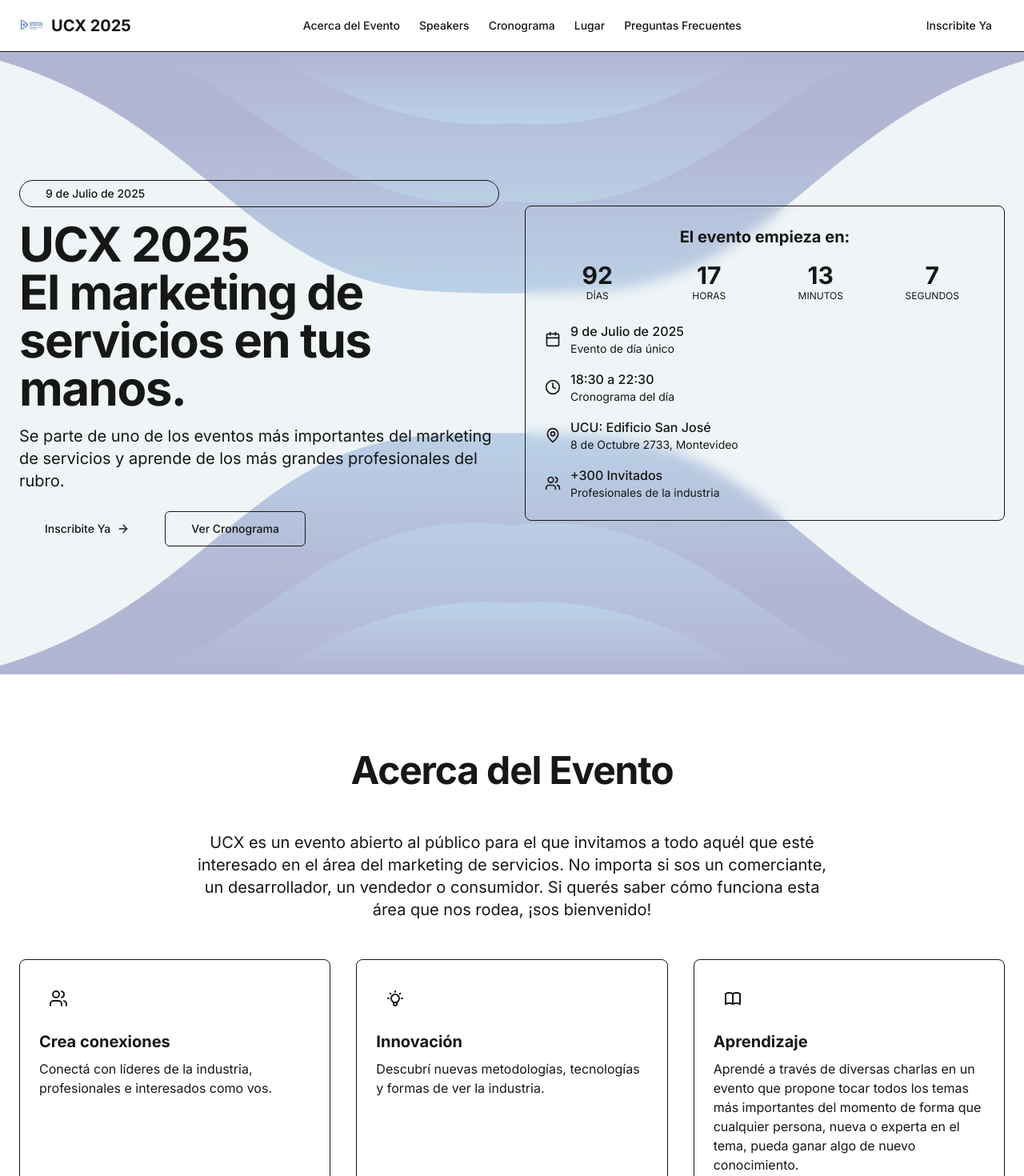
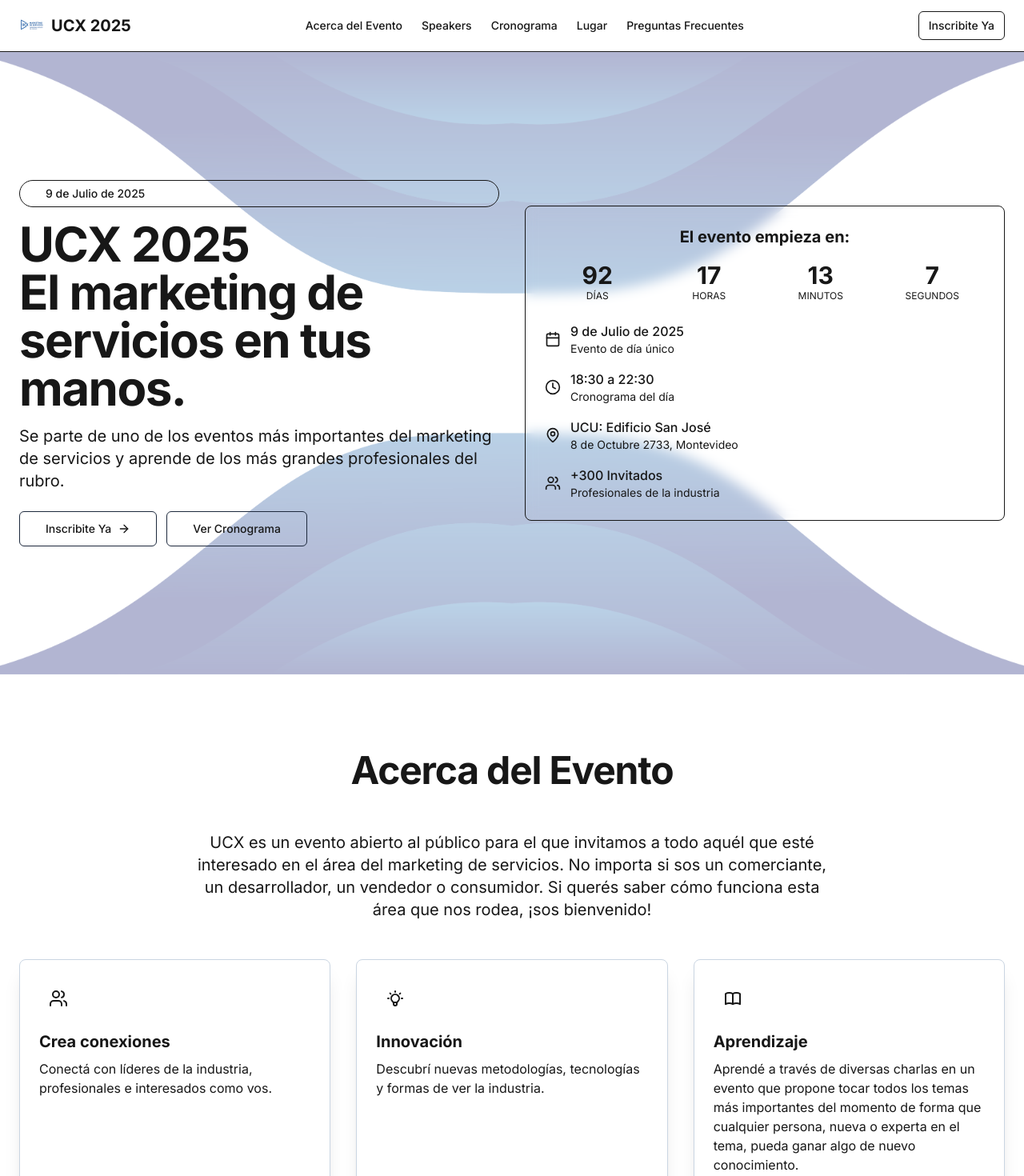
Before and after one commit to SantiagoPanozzo/alyssum, a Next.js app: page / in a window 1280 px wide. Shown: the top 1470 px of the page at 80% size. Built offline with nearby package versions, Linux system fonts and the light colour scheme.

Commit message:
Improved styling, added animations and cleaned up errors

```diff
--- a/package.json
+++ b/package.json
@@ -20,6 +20,7 @@
     "@radix-ui/react-slot": "^1.2.2",
     "@radix-ui/react-toast": "^1.2.13",
     "class-variance-authority": "^0.7.1",
+    "framer-motion": "^12.10.5",
     "lucide-react": "^0.508.0",
     "next": "15.2.4",
     "next-themes": "^0.4.6",
--- a/src/app/components/registration-form.tsx
+++ b/src/app/components/registration-form.tsx
@@ -67,7 +67,7 @@ export default function RegistrationForm() {
         <Label htmlFor="terms">Acepto los términos y condiciones del evento.</Label>
       </div>
 
-      <Button type="submit" className="w-full" disabled={isSubmitting}>
+      <Button type="submit" disabled={isSubmitting} className="w-full transition duration-300 hover:shadow-md hover:shadow-indigo-200 border border-indigo-300">
         {isSubmitting ? "Procesando..." : "Registro completo"}
       </Button>
     </form>
--- a/src/app/components/schedule-item.tsx
+++ b/src/app/components/schedule-item.tsx
@@ -9,7 +9,7 @@ interface ScheduleItemProps {
 
 export default function ScheduleItem({ time, title, speaker, location }: ScheduleItemProps) {
   return (
-    <div className="flex flex-col md:flex-row gap-4 p-4 rounded-lg border bg-background hover:bg-muted/50 transition-colors">
+    <div className="flex flex-col md:flex-row gap-4 p-4 rounded-lg border border-slate-300 bg-background hover:bg-muted/50 shadow-lg transition duration-300 hover:shadow-lg hover:shadow-indigo-300 ">
       <div className="md:w-1/4 font-medium flex items-center">
         <Clock className="h-4 w-4 text-primary mr-2 flex-shrink-0" />
         {time}
--- a/src/app/components/speaker-card.tsx
+++ b/src/app/components/speaker-card.tsx
@@ -9,7 +9,7 @@ interface SpeakerCardProps {
 
 export default function SpeakerCard({ name, role, image, topic }: SpeakerCardProps) {
   return (
-    <div className="group relative overflow-hidden rounded-lg border bg-background transition-all hover:shadow-md">
+    <div className="group relative overflow-hidden rounded-lg border bg-background transition-all hover:shadow-md transition duration-300 hover:shadow-xl hover:shadow-indigo-200 border border-slate-300">
       <div className="aspect-square overflow-hidden">
         <Image
           src={image || "speaker image"}
--- /dev/null
+++ b/src/app/components/ui/google-maps-button.tsx
@@ -0,0 +1,62 @@
+'use client'
+
+import { useState } from 'react'
+import { Button } from './button'
+import { X } from 'lucide-react'
+import { motion, AnimatePresence } from 'framer-motion'
+
+interface GoogleMapsButtonProps {
+  buttonText: string;
+  mapUrl: string;
+}
+
+export default function GoogleMapsButton({ buttonText, mapUrl }: GoogleMapsButtonProps) {
+  const [showMap, setShowMap] = useState(false)
+
+  return (
+    <div>
+      <Button variant="outline" size="lg" onClick={() => setShowMap(true)} className="transition hover:text-sky-700 hover:cursor-pointer transition duration-300 hover:shadow-lg hover:shadow-indigo-300 border border-slate-300">
+        {buttonText}
+      </Button>
+
+      <AnimatePresence>
+        {showMap && (
+          <motion.div
+            className="fixed inset-0 z-50 flex items-center justify-center backdrop-blur-sm bg-white/10"
+            initial={{ opacity: 0 }}
+            animate={{ opacity: 1 }}
+            exit={{ opacity: 0 }}
+          >
+            <motion.div
+              className="relative w-[90vw] h-[80vh] bg-white shadow-lg rounded-lg overflow-hidden"
+              initial={{ scale: 0.9, opacity: 0 }}
+              animate={{ scale: 1, opacity: 1 }}
+              exit={{ scale: 0.9, opacity: 0 }}
+              transition={{ type: 'spring', stiffness: 200, damping: 20 }}
+            >
+              <iframe
+                src={mapUrl}
+                width="100%"
+                height="100%"
+                style={{ border: 0 }}
+                allowFullScreen
+                loading="lazy"
+                referrerPolicy="no-referrer-when-downgrade"
+              ></iframe>
+
+              <Button
+                variant="ghost"
+                size="icon"
+                onClick={() => setShowMap(false)}
+                className="absolute top-3 right-3 bg-white text-gray-800 hover:bg-gray-100 hover:text-red-600 rounded-full shadow-lg"
+                aria-label="Close map"
+              >
+                <X className="w-5 h-5" />
+              </Button>
+            </motion.div>
+          </motion.div>
+        )}
+      </AnimatePresence>
+    </div>
+  )
+}
--- /dev/null
+++ b/src/app/components/ui/scroll-link.tsx
@@ -0,0 +1,38 @@
+'use client'
+import { useRouter } from 'next/navigation'
+import { forwardRef, ReactNode, HTMLAttributes } from 'react'
+
+// Define interface for component props
+interface ScrollLinkProps extends HTMLAttributes<HTMLAnchorElement> {
+  href: string;
+  children: ReactNode;
+  className?: string;
+}
+
+export const ScrollLink = forwardRef<HTMLAnchorElement, ScrollLinkProps>(
+  function ScrollLink({ href, children, ...props }, ref) {
+    const router = useRouter()
+    const handleClick = (e: React.MouseEvent<HTMLAnchorElement>) => {
+      e.preventDefault()
+      const id = href.replace('#', '')
+      const target = document.getElementById(id)
+      if (target) {
+        target.scrollIntoView({ behavior: 'smooth' })
+      } else {
+        router.push(href)
+      }
+    }
+
+    return (
+      <a
+        ref={ref}
+        href={href}
+        onClick={handleClick}
+        {...props}
+        className={`cursor-pointer ${props.className || ''}`}
+      >
+        {children}
+      </a>
+    )
+  }
+)
--- a/src/app/page.tsx
+++ b/src/app/page.tsx
@@ -1,6 +1,6 @@
 import Link from "next/link"
 import Image from "next/image"
-import { Calendar, Clock, MapPin, Users, ChevronRight, ArrowRight } from "lucide-react"
+import { Calendar, Clock, MapPin, Users, ArrowRight } from "lucide-react"
 import { Button } from "./components/ui/button"
 import EventCountdown from "./components/event-countdown"
 import SpeakerCard from "./components/speaker-card"
@@ -8,6 +8,8 @@ import ScheduleItem from "./components/schedule-item"
 import FAQAccordion from "./components/faq-accordion"
 import RegistrationForm from "./components/registration-form"
 import HorizontalImageScroller from "./components/horizontalImageScroller";
+import GoogleMapsButton from "./components/ui/google-maps-button"
+import { ScrollLink } from "./components/ui/scroll-link"
 
 export default function EventLandingPage() {
   // Event details
@@ -29,24 +31,38 @@ return (
             {eventName}
           </div>
           <nav className="hidden md:flex gap-6">
-            <Link href="#about" className="text-sm font-medium transition-colors hover:text-primary">
+            <ScrollLink href="#about" className="text-sm font-medium transition-colors hover:text-blue-500">
+              <p className="hover:text-sky-700 transition">
                 Acerca del Evento
-            </Link>
-            <Link href="#speakers" className="text-sm font-medium transition-colors hover:text-primary">
+              </p>
+            </ScrollLink>
+            <ScrollLink href="#speakers" className="text-sm font-medium transition-colors hover:text-primary">
+              <p className="hover:text-sky-700 transition">
                 Speakers
-            </Link>
-            <Link href="#schedule" className="text-sm font-medium transition-colors hover:text-primary">
+              </p>
+            </ScrollLink>
+            <ScrollLink href="#schedule" className="text-sm font-medium transition-colors hover:text-primary">
+              <p className="hover:text-sky-700 transition">
                 Cronograma
-            </Link>
-            <Link href="#venue" className="text-sm font-medium transition-colors hover:text-primary">
+              </p>
+            </ScrollLink>
+            <ScrollLink href="#venue" className="text-sm font-medium transition-colors hover:text-primary">
+              <p className="hover:text-sky-700 transition">
                 Lugar
-            </Link>
-            <Link href="#faq" className="text-sm font-medium transition-colors hover:text-primary">
+              </p>
+            </ScrollLink>
+            <ScrollLink href="#faq" className="text-sm font-medium transition-colors hover:text-primary">
+              <p className="hover:text-sky-700 transition">
                 Preguntas Frecuentes
-            </Link>
+              </p>
+            </ScrollLink>
           </nav>
-          <Button asChild>
-            <Link href="#register">Inscribite Ya</Link>
+          <Button size="sm" variant="outline" asChild className="hover:text-sky-700 transition">
+            <ScrollLink href="#register">
+              <p >
+                Inscribite Ya
+              </p>
+            </ScrollLink>
           </Button>
         </div>
       </header>
@@ -57,7 +73,7 @@ return (
           <div className="absolute inset-0 bg-gradient-to-r from-primary/20 to-background z-10" />
           <div className="absolute inset-0">
             <Image
-              src="/bg.jpg"
+              src="/bg.png"
               alt="Event background"
               fill
               className="object-cover opacity-30 absolute"
@@ -77,13 +93,16 @@ return (
                 </h1>
                 <p className="text-xl text-muted-foreground max-w-[600px]">{eventDescription}</p>
                 <div className="flex flex-col sm:flex-row gap-3 mt-2">
-                  <Button size="lg" asChild>
-                    <Link href="#register">
-                      Inscribite Ya<ArrowRight className="ml-2 h-4 w-4" />
-                    </Link>
+                  <Button size="lg" asChild className="transition duration-300 hover:shadow-lg hover:shadow-indigo-200 border border-slate-800">
+                    <ScrollLink href="#register" className="hover:text-sky-700 ">
+                      <p className="transition">
+                        Inscribite Ya
+                      </p>
+                      <ArrowRight className="ml-2 h-4 w-4" />
+                    </ScrollLink>
                   </Button>
-                  <Button size="lg" variant="outline" asChild>
-                    <Link href="#schedule">Ver Cronograma</Link>
+                  <Button size="lg" variant="outline" asChild className="transition hover:text-sky-700 transition duration-300 hover:shadow-lg hover:shadow-indigo-200 border border-slate-800">
+                    <ScrollLink href="#schedule"><p>Ver Cronograma</p></ScrollLink>
                   </Button>
                 </div>
               </div>
@@ -137,7 +156,7 @@ return (
               </div>
 
               <div className="grid md:grid-cols-3 gap-8 mt-12">
-                <div className="bg-muted/50 p-6 rounded-lg border">
+                <div className="bg-muted/50 p-6 rounded-lg shadow-xl transition duration-300 hover:shadow-xl hover:shadow-indigo-200 border border-slate-300">
                   <div className="h-12 w-12 rounded-full bg-primary/10 flex items-center justify-center mb-4">
                     <Users className="h-6 w-6 text-primary" />
                   </div>
@@ -147,7 +166,7 @@ return (
                   </p>
                 </div>
 
-                <div className="bg-muted/50 p-6 rounded-lg border">
+                <div className="bg-muted/50 p-6 rounded-lg shadow-xl transition duration-300 hover:shadow-xl hover:shadow-indigo-200 border border-slate-300">
                   <div className="h-12 w-12 rounded-full bg-primary/10 flex items-center justify-center mb-4">
                     <svg className="h-6 w-6 text-primary" fill="none" viewBox="0 0 24 24" stroke="currentColor">
                       <path
@@ -164,7 +183,7 @@ return (
                   </p>
                 </div>
 
-                <div className="bg-muted/50 p-6 rounded-lg border">
+                <div className="bg-muted/50 p-6 rounded-lg shadow-xl transition duration-300 hover:shadow-xl hover:shadow-indigo-200 border border-slate-300">
                   <div className="h-12 w-12 rounded-full bg-primary/10 flex items-center justify-center mb-4">
                     <svg className="h-6 w-6 text-primary" fill="none" viewBox="0 0 24 24" stroke="currentColor">
                       <path
@@ -305,12 +324,6 @@ return (
                     />
                   </div>
                 </div>
-
-                <div className="flex justify-center mt-10">
-                  <Button variant="outline" size="lg">
-                    Ver Cronograma Completo <ChevronRight className="ml-2 h-4 w-4" />
-                  </Button>
-                </div>
               </div>
             </div>
           </section>
@@ -348,9 +361,10 @@ return (
                       y una oportunidad de interactuar con grandes profesionales de la industria.
                     </p>
                     <div className="pt-4">
-                      <Button variant="outline" size="lg">
-                        Ver Direcciones
-                      </Button>
+                      <GoogleMapsButton
+                        buttonText="Ver Direcciones"
+                        mapUrl="https://www.google.com/maps/embed?pb=!1m18!1m12!1m3!1d3272.715006282324!2d-56.1622713889317!3d-34.888502172740296!2m3!1f0!2f0!3f0!3m2!1i1024!2i768!4f13.1!3m3!1m2!1s0x959f80562d2e5009%3A0x39e8385cceee6cea!2sEdificio%20San%20Jos%C3%A9%20%7C%20Universidad%20Cat%C3%B3lica%20del%20Uruguay!5e0!3m2!1ses-419!2suy!4v1746826346244!5m2!1ses-419!2suy"
+                      />
                     </div>
                   </div>
                 </div>
@@ -424,8 +438,8 @@ return (
 
               <div className="text-center mt-12">
                 <p className="text-muted-foreground mb-4">¿Tenés otra pregunta?</p>
-                <Button asChild>
-                  <Link href="mailto:info-ucx@ucu.edu.uy" className="text-blue-800 underline">Contactanos</Link>
+                <Button asChild className="transition duration-300 hover:shadow-lg hover:shadow-indigo-200 border border-slate-300">
+                  <Link href="mailto:ucxmarketingdeserviciosycx@gmail.com" >Contactanos</Link>
                 </Button>
               </div>
             </div>
@@ -443,7 +457,6 @@ return (
               </div>
 
               <div className="mt-12">
-                <h3 className="text-xl font-bold mb-6 text-center">Sponsors</h3>
                 <div className="items-center justify-items-center">
                   <HorizontalImageScroller/>
                 </div>
@@ -460,9 +473,6 @@ return (
             <div className="grid grid-cols-1 md:grid-cols-4 gap-8">
               <div>
                 <div className="flex items-center gap-2 font-bold text-xl mb-4">
-                  <div className="h-8 w-8 rounded-full bg-primary flex items-center justify-center">
-                    <span className="text-primary-foreground">UCX</span>
-                  </div>
                   {eventName}
                 </div>
                 <p className="text-muted-foreground mb-4">
@@ -491,29 +501,46 @@ return (
                 <h3 className="font-bold text-lg mb-4">Links</h3>
                 <ul className="space-y-2">
                   <li>
-                    <Link href="#about" className="text-muted-foreground hover:text-primary">
+                    <ScrollLink href="#about" className="text-sm font-medium transition-colors hover:text-blue-500">
+                      <p className="hover:text-sky-700 transition">
                         Acerca del Evento
-                    </Link>
+                      </p>
+                    </ScrollLink>
                   </li>
                   <li>
-                    <Link href="#speakers" className="text-muted-foreground hover:text-primary">
+                    <ScrollLink href="#speakers" className="text-sm font-medium transition-colors hover:text-primary">
+                      <p className="hover:text-sky-700 transition">
                         Speakers
-                    </Link>
+                      </p>
+                    </ScrollLink>
                   </li>
                   <li>
-                    <Link href="#schedule" className="text-muted-foreground hover:text-primary">
+                    <ScrollLink href="#schedule" className="text-sm font-medium transition-colors hover:text-primary">
+                      <p className="hover:text-sky-700 transition">
                         Cronograma
-                    </Link>
+                      </p>
+                    </ScrollLink>
                   </li>
                   <li>
-                    <Link href="#venue" className="text-muted-foreground hover:text-primary">
+                    <ScrollLink href="#venue" className="text-sm font-medium transition-colors hover:text-primary">
+                      <p className="hover:text-sky-700 transition">
                         Lugar
-                    </Link>
+                      </p>
+                    </ScrollLink>
                   </li>
                   <li>
-                    <Link href="#register" className="text-muted-foreground hover:text-primary">
-                      Registro
-                    </Link>
+                    <ScrollLink href="#faq" className="text-sm font-medium transition-colors hover:text-primary">
+                      <p className="hover:text-sky-700 transition">
+                        Preguntas Frecuentes
+                      </p>
+                    </ScrollLink>
+                  </li>
+                  <li>
+                    <ScrollLink href="#register" className="text-sm font-medium transition-colors hover:text-primary">
+                      <p className="hover:text-sky-700 transition">
+                        Inscribite Ya
+                      </p>
+                    </ScrollLink>
                   </li>
                 </ul>
               </div>
@@ -530,7 +557,7 @@ return (
                           d="M3 8l7.89 5.26a2 2 0 002.22 0L21 8M5 19h14a2 2 0 002-2V7a2 2 0 00-2-2H5a2 2 0 00-2 2v10a2 2 0 002 2z"
                       />
                     </svg>
-                    <span className="text-muted-foreground">info-ucx@ucu.edu.uy</span>
+                    <span className="text-muted-foreground">ucxmarketingdeserviciosycx@gmail.com</span>
                   </li>
                   <li className="flex items-start gap-3">
                     <svg className="h-5 w-5 text-primary mt-1" fill="none" viewBox="0 0 24 24" stroke="currentColor">
```
Also changed, not shown: public/bg.png (added), 1 other file (tests, documents, lock files or other folders). Lines whose indentation alone changed are shown as unchanged.
